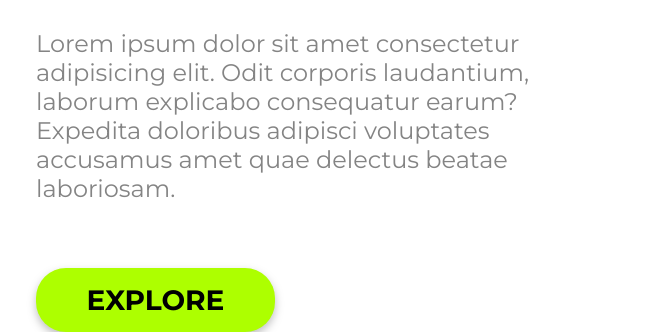
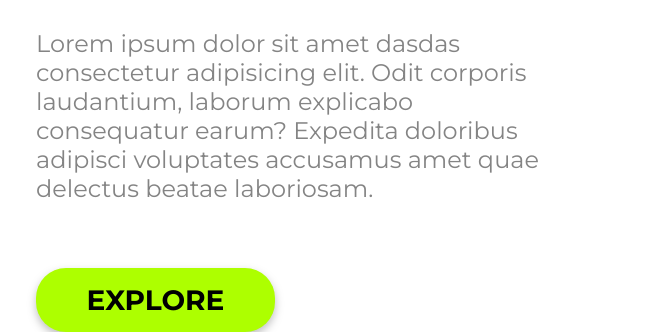
Before and after one commit to Josiel770/Projeto-WeCare, a plain HTML site: page index.html in a window 1280 px wide. Shown: the part 1008-1340 px from the top of the page, without its empty margins (50-704 px from the left). Drawn offline with Linux system fonts and the light colour scheme.

Commit message:
alteração no p

```diff
--- a/index.html
+++ b/index.html
@@ -31,7 +31,7 @@
         <section>
             <h1>We Care</h1>
             <h2>About Your Pet</h2>
-            <p>Lorem ipsum dolor sit amet consectetur adipisicing elit. Odit corporis laudantium, laborum explicabo
+            <p>Lorem ipsum dolor sit amet dasdas consectetur adipisicing elit. Odit corporis laudantium, laborum explicabo
                 consequatur earum? Expedita doloribus adipisci voluptates accusamus amet quae delectus beatae
                 laboriosam.</p>
             <button class="button-explore">EXPLORE</button>
```
